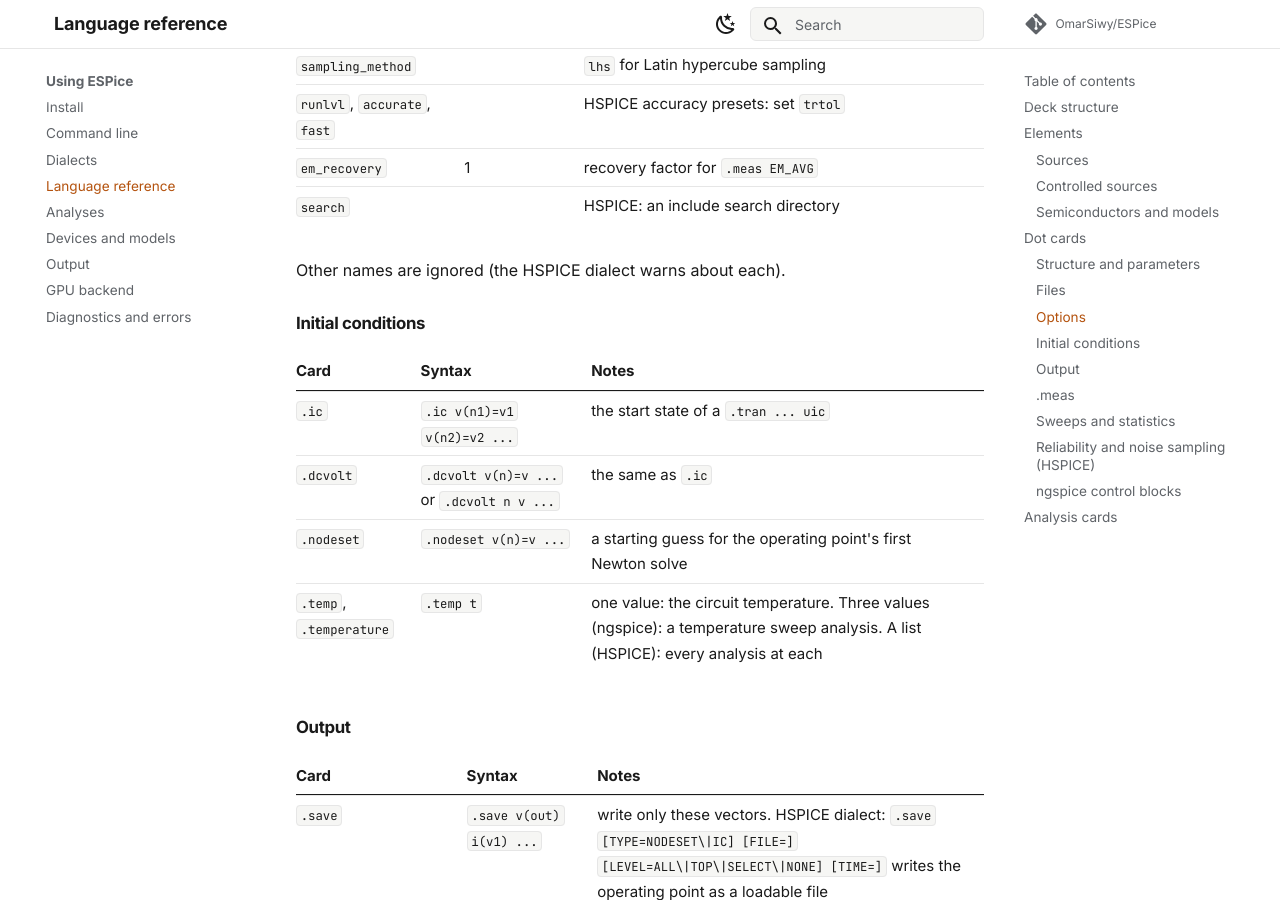
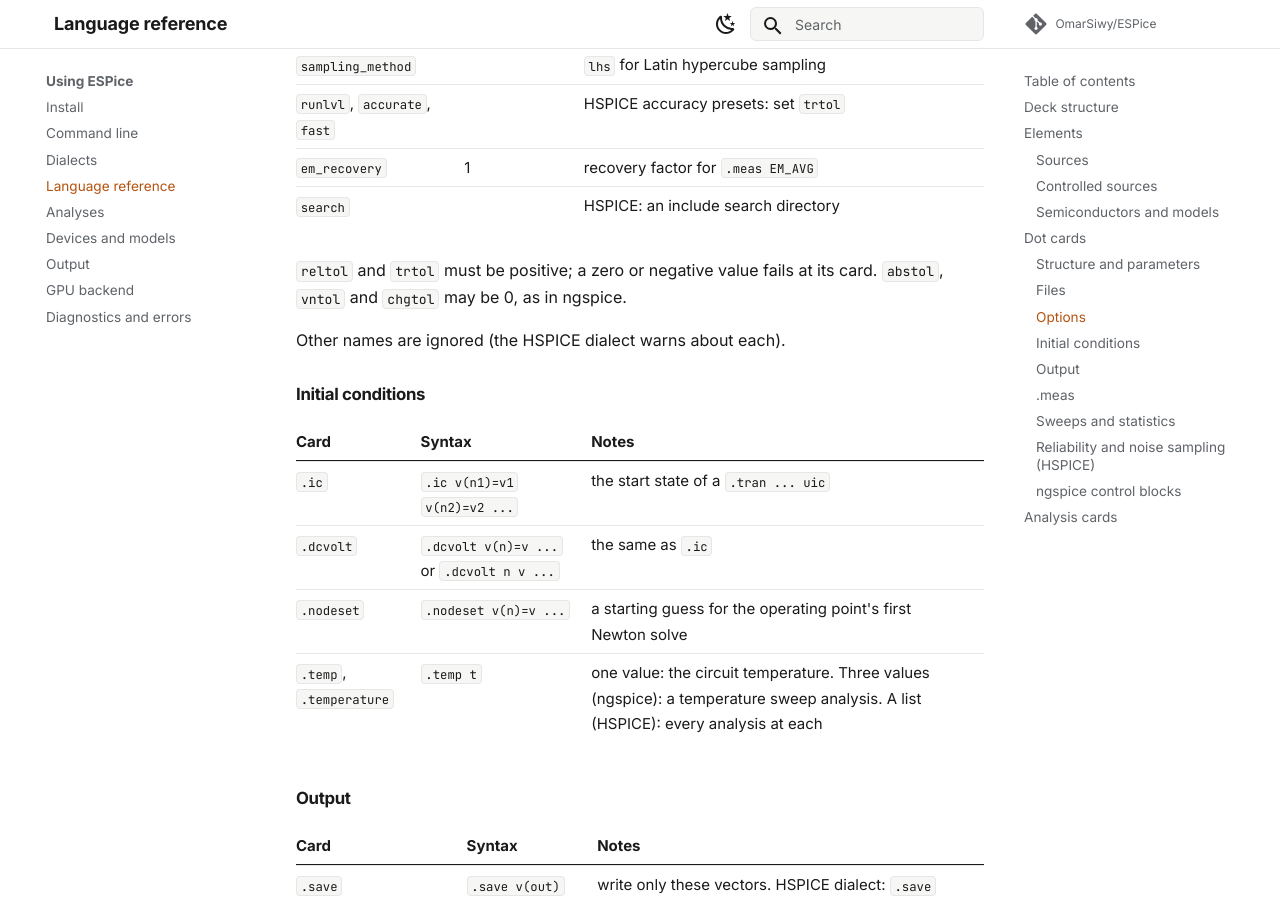
Before and after one commit to OmarSiwy/ESPice, an MkDocs documentation site: the page built from docs/using/reference.md, in a window 1280 px wide and 900 px high, scrolled down 6710 px. Built offline with MkDocs 1.6.1 and Material for MkDocs 9.7.7, drawn with Linux system fonts in a browser that asks for light colours; comment, search, counter and statistics services are not loaded.

Commit message:
frontend, analysis: zero abstol/vntol/chgtol run; zero reltol/trtol fail at the card (#150)
foldOptions refused only negative tolerances, so a zero passed the card and
failed later as a bare InvalidQueryOptions naming nothing. ngspice runs
abstol=0, vntol=0 and chgtol=0 (they are absolute floors beside the
relative test), and aborts reltol=0 and trtol=0 with 'timestep too small'
on any nonlinear deck. validate now accepts the three floors at 0, and
foldOptions refuses reltol and trtol that are not positive, logged with
their .options card.

```diff
--- a/docs/using/reference.md
+++ b/docs/using/reference.md
@@ -190,6 +190,9 @@
 | `em_recovery` | 1 | recovery factor for `.meas EM_AVG` |
 | `search` | | HSPICE: an include search directory |
 
+`reltol` and `trtol` must be positive; a zero or negative value fails at its
+card. `abstol`, `vntol` and `chgtol` may be 0, as in ngspice.
+
 Other names are ignored (the HSPICE dialect warns about each).
 
 ### Initial conditions
```
Also changed, not shown: CHANGELOGS.md (+1 -0 lines), 9 other files.
